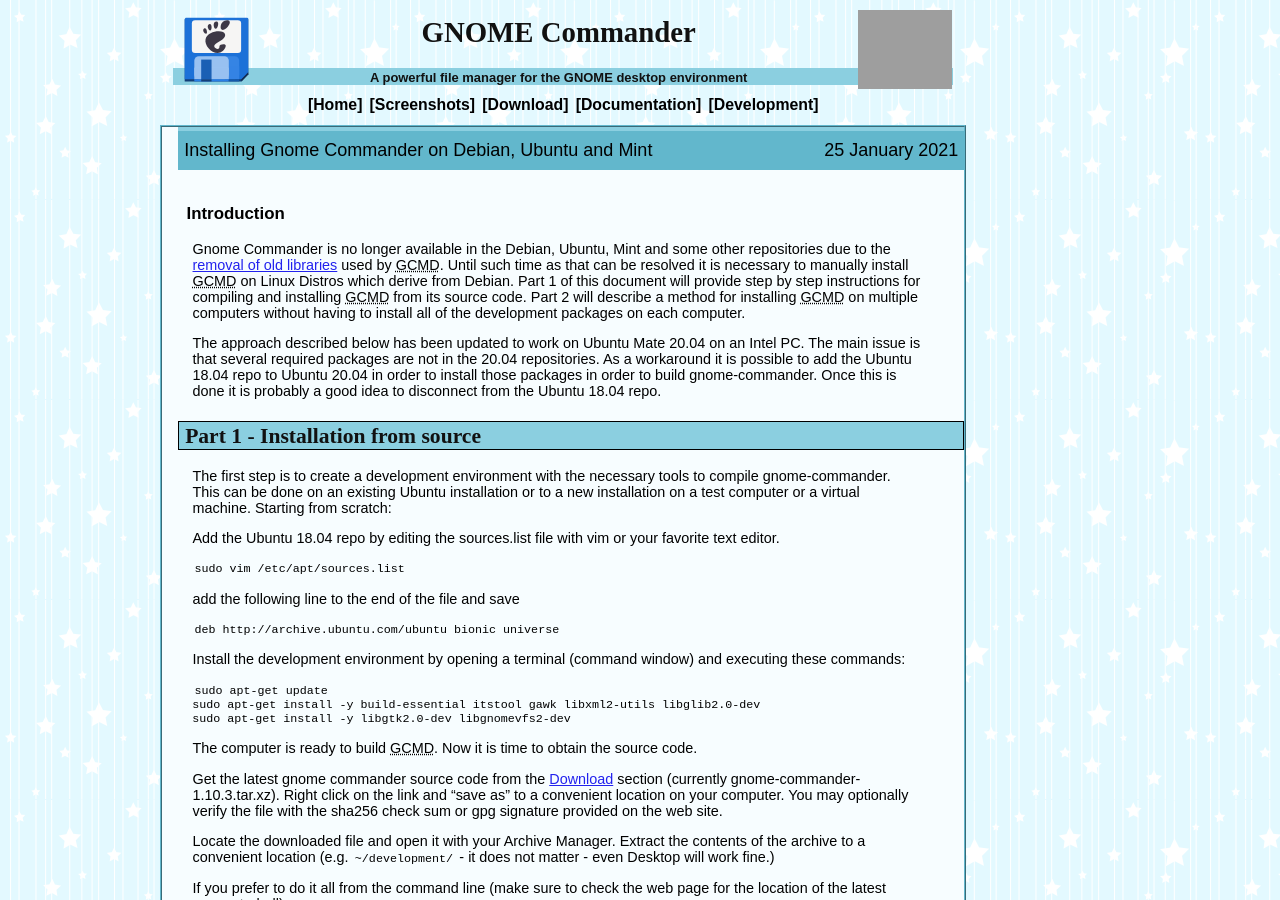
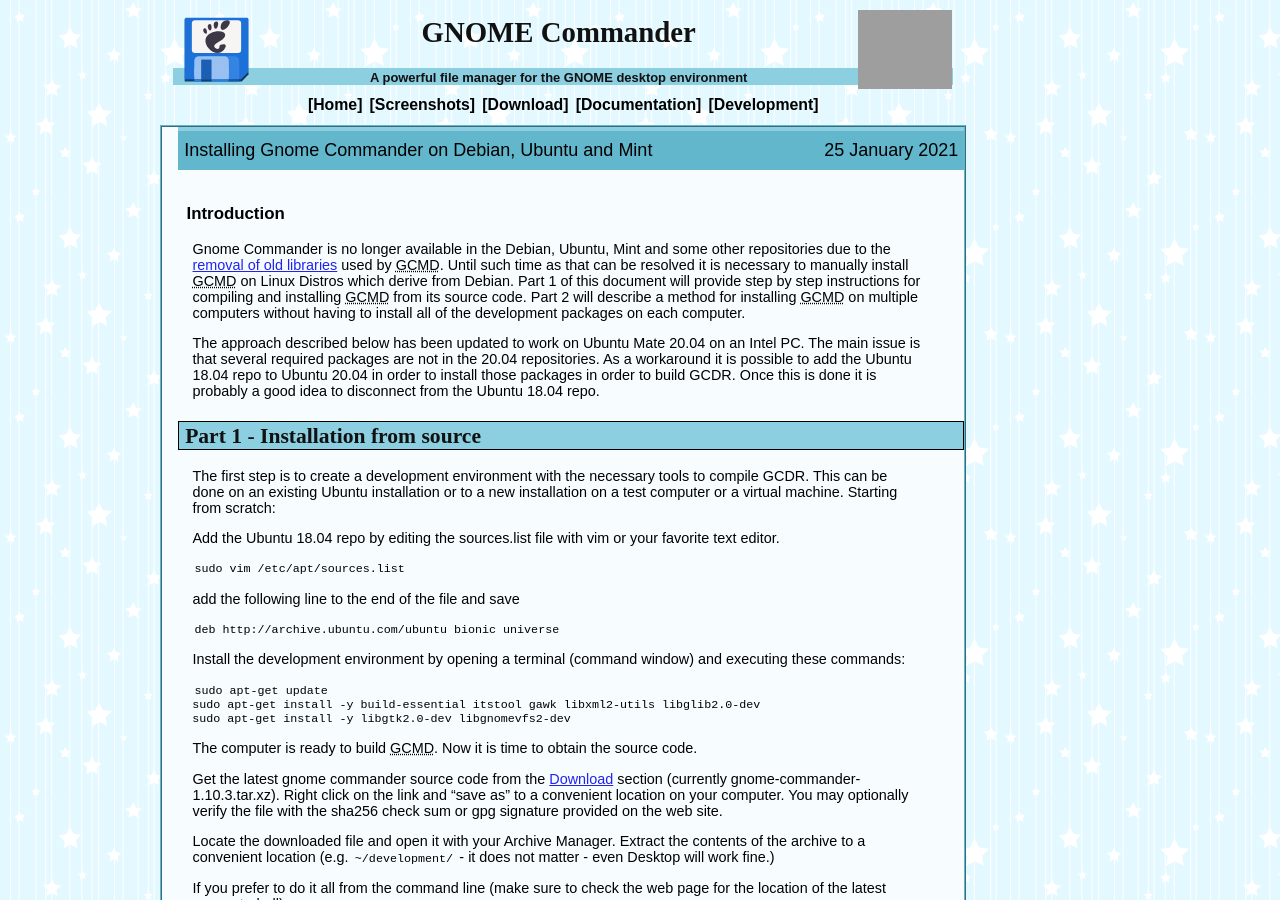
Before and after one commit to gcmd/gcmd.github.io, a Jekyll site: the page built from _posts/2021-01-25-Build-on-Ubuntu-2004.md, in a window 1280 px wide and 900 px high. Built offline with Jekyll 4.4.1, drawn with Linux system fonts in a browser that asks for light colours; grey boxes are pictures that could not be loaded.

Commit message:
Update 2021-01-25-Build-on-Ubuntu-2004.md

```diff
--- a/_posts/2021-01-25-Build-on-Ubuntu-2004.md
+++ b/_posts/2021-01-25-Build-on-Ubuntu-2004.md
@@ -20,13 +20,13 @@
 an Intel PC. The main issue is that several required packages are not in the
 20.04 repositories. As a workaround it is possible to add the Ubuntu 18.04
 repo to Ubuntu 20.04 in order to install those packages in order to build
-gnome-commander. Once this is done it is probably a good idea to disconnect
+GCDR. Once this is done it is probably a good idea to disconnect
 from the Ubuntu 18.04 repo.
 
 ## Part 1 - Installation from source
 
 The first step is to create a development environment with the necessary
-tools to compile gnome-commander. This can be done on an existing Ubuntu
+tools to compile GCDR. This can be done on an existing Ubuntu
 installation or to a new installation on a test computer or a virtual
 machine. Starting from scratch:
 
```
